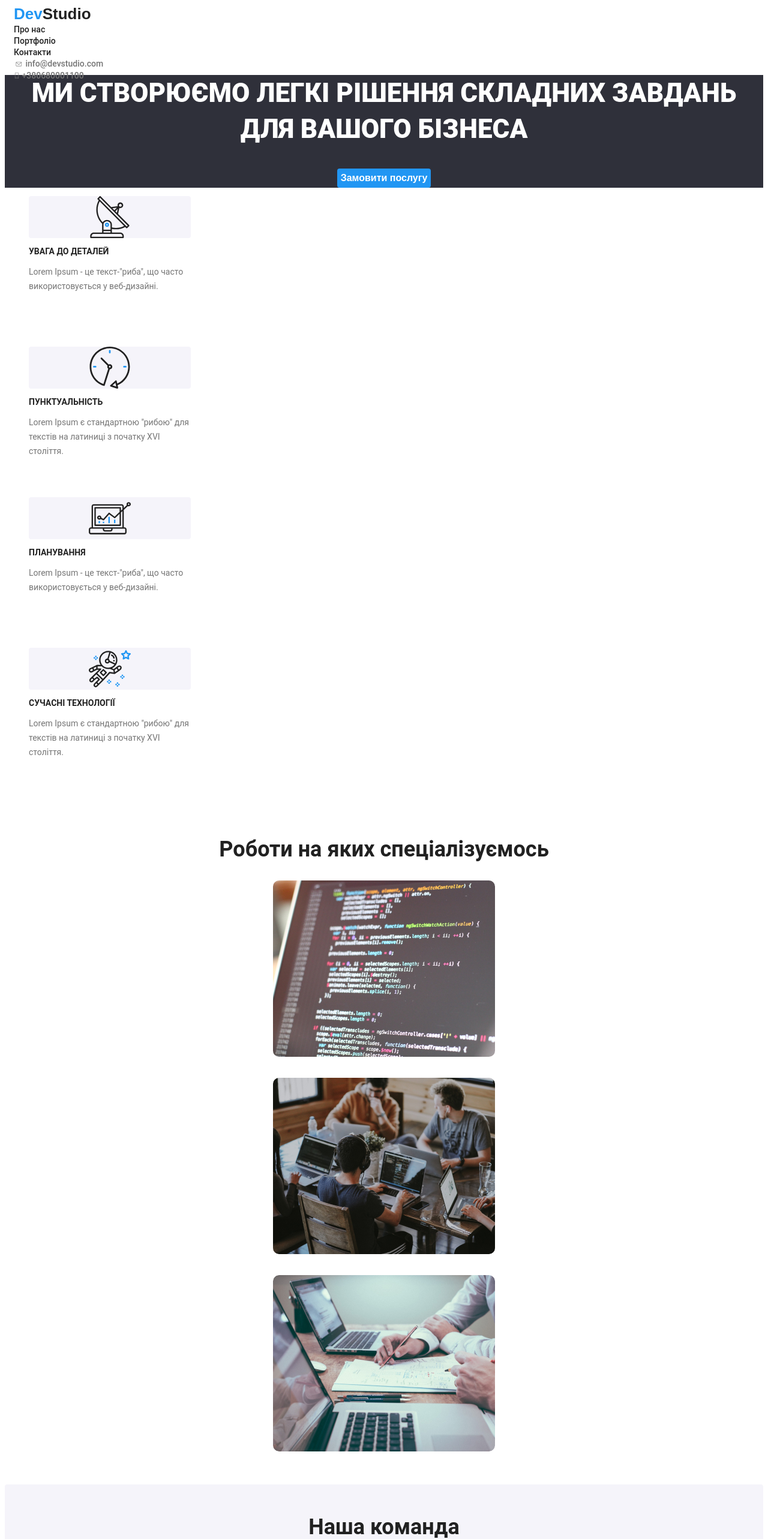
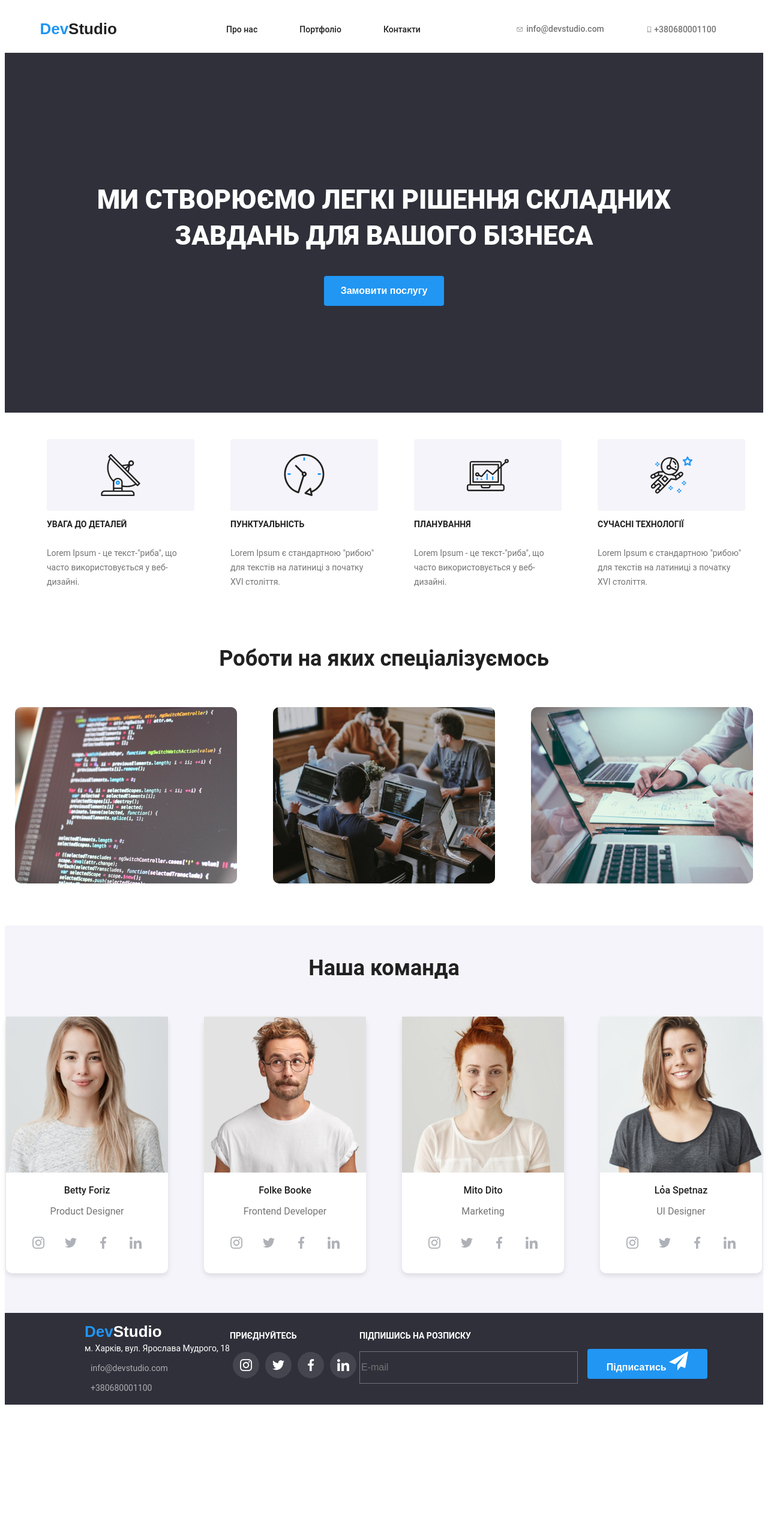
Before and after one commit to HomoRogulis/wt-markup02, a plain HTML site: page index.html in a window 1280 px wide. Shown: the top 2566 px of the page at 60% size. After the commit the page ends 2350 px from the top, so only its background shows below. Drawn offline with Linux system fonts and the light colour scheme.

Commit message:
Update styles.css

```diff
--- a/css/styles.css
+++ b/css/styles.css
@@ -3,21 +3,67 @@ body {
     font-family: 'Roboto', sans-serif;
 }
 
+ul {
+    list-style: none;
+}
+
+h2 {
+    color: #212121;
+    letter-spacing: auto;
+    font-size: 36px;
+    font-weight: 700;
+}
+
+h3 {
+    color: #212121;
+    letter-spacing: 3%;
+    line-height: auto;
+    font-size: 14px;
+    text-align: left;
+    font-weight: 700;
+    text-transform: uppercase;
+    vertical-align: top;
+}
+
+button {
+    width: 200px;
+    height: 50px;
+    background-color: #2196F3;
+    color: white;
+    border: none;
+    border-radius: 4px;
+    font-weight: 700;
+    font-size: 16px;
+    line-height: 30px;
+    letter-spacing: 6%;
+    cursor: pointer;
+    color: white;
+    text-align: center;
+}
+
 header {
     height: 80px;
+    display: flex;
+    justify-content: space-between;
+    align-items: center;
 }
 
 header ul {
-    list-style: none;
+    display: flex;
     margin: 0;
     padding: 0;
+    margin-left: auto;
+    margin-right: auto;
 }
 
-header li {}
+header li {
+    margin: 20px;
+}
 
 header svg {
     fill: #757575;
 }
+
 
 header a {
     color: #757575;
@@ -55,47 +101,58 @@ header a:hover svg {
     color: #2196F3;
 }
 
+nav {
+    display: flex;
+    align-items: center;
+    margin-left: auto;
+    margin-right: auto;
+}
 
-nav .logo {}
+nav .logo {
+    margin-right: 102px;
+}
 
 nav ul {
-    list-style: none;
+    display: flex;
+    margin: 0;
+    padding: 0;
+    margin-left: 45px;
 }
 
-nav li {}
+nav li {
+    margin-left: 20px;
+}
 
 nav a {
     text-align: left;
     color: #212121;
 }
 
+nav .mail {
+    margin-left: 309px;
+    margin-right: 30px;
+}
+
+
 .heads {
+    width: 100%;
+    height: 600px;
     background-color: #2F303A;
+    display: flex;
+    flex-direction: column;
+    justify-content: center;
+    align-items: center;
     color: white;
     text-align: center;
-
 }
 
 .heads h1 {
+    width: 1048px;
     line-height: 60px;
     letter-spacing: 6%;
     font-size: 44px;
     text-transform: uppercase;
     font-weight: 900;
-}
-
-button {
-    background-color: #2196F3;
-    color: white;
-    border: none;
-    border-radius: 4px;
-    font-weight: 700;
-    font-size: 16px;
-    line-height: 30px;
-    letter-spacing: 6%;
-    cursor: pointer;
-    color: white;
-    text-align: center;
 }
 
 .advantages {
@@ -105,30 +162,17 @@ button {
 }
 
 .advantages ul {
-    list-style: none;
+    display: flex;
+    justify-content: center;
+
 }
 
 .advantages ul li {
     width: 270px;
     height: 251px;
-}
-
-h2 {
-    color: #212121;
-    letter-spacing: auto;
-    font-size: 36px;
-    font-weight: 700;
-}
-
-h3 {
-    color: #212121;
-    letter-spacing: 3%;
-    line-height: auto;
-    font-size: 14px;
-    text-align: left;
-    font-weight: 700;
-    text-transform: uppercase;
-    vertical-align: top;
+    display: flex;
+    flex-direction: column;
+    margin: 30px;
 }
 
 .advantages p {
@@ -137,6 +181,8 @@ h3 {
 }
 
 .advantages .advantages-images {
+    padding-top: 25px;
+    padding-bottom: 25px;
     border: none;
     border-radius: 4px;
     background-color: #F5F4FA;
@@ -146,6 +192,9 @@ h3 {
 }
 
 .images {
+    flex-direction: column;
+    justify-content: center;
+    align-items: center;
     padding: 20px;
     color: #212121;
     text-align: center;
@@ -153,12 +202,14 @@ h3 {
 }
 
 .images ul {
+    display: flex;
+    justify-content: center;
     padding: 0;
-    list-style: none;
+
 }
 
 .images li {
-    margin: 31px;
+    margin: 30px;
 }
 
 .images img {
@@ -172,7 +223,9 @@ h3 {
     border-radius: 4px;
     background-color: #F5F4FA;
     text-align: center;
-
+    flex-direction: column;
+    justify-content: center;
+    align-items: center;
 }
 
 .team h2 {
@@ -182,11 +235,15 @@ h3 {
 }
 
 .team .team-list {
-    list-style: none;
-
+    display: flex;
+    justify-content: center;
+    padding: 0;
 }
 
 .team .person {
+    margin: 30px;
+    width: 270px;
+    height: 428px;
     text-align: center;
     background-color: #ffffff;
     border-radius: 10px;
@@ -204,9 +261,15 @@ h3 {
     font-weight: 500;
 }
 
+.team .description {
+    color: #757575;
+}
 
-.team .social-network {
-    list-style: none;
+.social-network {
+    display: flex;
+    justify-content: center;
+    padding: 0;
+    margin: 0;
 }
 
 .social-network li a {
@@ -235,7 +298,8 @@ h3 {
 }
 
 footer {
-
+    display: flex;
+    margin: auto;
     font-size: 16px;
     background-color: #2F303A;
     color: #ffffff;
@@ -251,7 +315,9 @@ footer .logo .studio {
 }
 
 footer ul {
-    list-style: none;
+    display: flex;
+    margin-left: auto;
+    margin-right: auto;
 }
 
 footer address {
@@ -263,11 +329,16 @@ footer address {
 }
 
 footer address ul {
-    list-style: none;
+    display: block;
+    padding-left: 0;
+    margin-left: 0;
 }
 
 footer address ul li {
+    margin-left: 10px;
+    margin-right: auto;
     opacity: 60%;
+    margin-top: 9px;
 }
 
 footer .social-network li a {
@@ -278,6 +349,9 @@ footer .social-network li a {
     background-color: rgba(255,
             255,
             255, 0.1);
+    display: flex;
+    justify-content: center;
+    align-items: center;
 }
 
 footer svg {
@@ -289,9 +363,20 @@ footer h3 {
 }
 
 footer input {
+    width: 358px;
+    height: 50px;
+    margin-right: 12px;
     background-color: transparent;
     line-height: 20px;
     font-size: 16px;
     color: rgba(255, 255, 255, 0.6);
     border: 1px solid rgba(255, 255, 255, 0.3);
 }
+
+footer .full-addres {
+    margin-right: 40px;
+}
+
+footer .social {
+    margin-right: 93px;
+}
```
